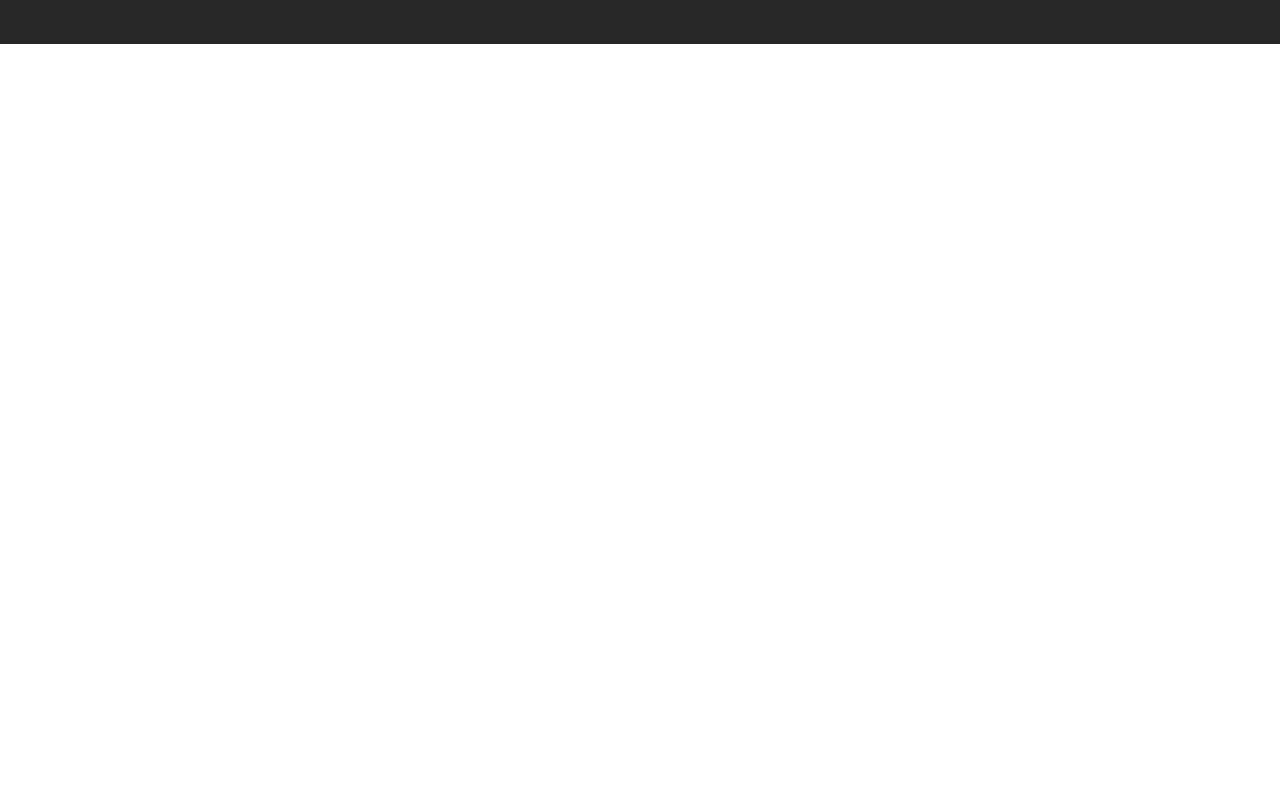
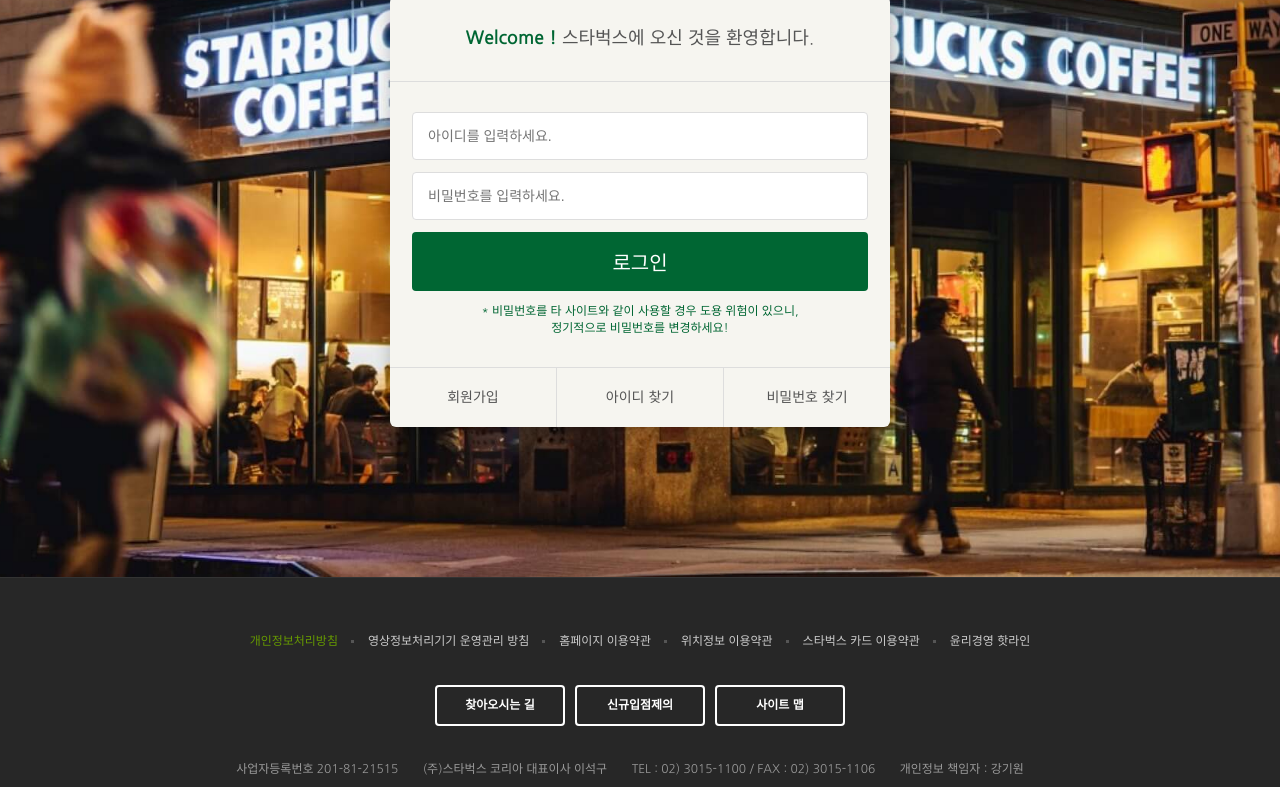
Before and after one commit to leejicircle/starter, a plain HTML site: page signin/index.html in a window 1280 px wide. Shown: the part 290-1077 px from the top of the page. Before the commit the page ends 800 px from the top, so only its background shows below. Drawn offline with nearby package versions, Linux system fonts and the light colour scheme.

Commit message:
로그인 페이지

```diff
--- /dev/null
+++ b/CSS/signin.css
@@ -0,0 +1,78 @@
+.signin {
+  margin-top: 120px;
+  padding: 100px 0 150px;
+  background-image: url("../images/signin_bg.jpg");
+  background-repeat: no-repeat;
+  background-position: center;
+  background-attachment: fixed;
+  background-size: cover;
+}
+.signin h1 {
+  color: #fff;
+  font-size: 30px;
+  font-weight: 700;
+  text-align: center;
+  margin-bottom: 24px;
+}
+.signin .signin_card {
+  width: 500px;
+  margin: 0 auto;
+  border-radius: 6px;
+  background-color: #f6f5f0;
+  box-shadow: 2px 2px 20px rgba(0, 0, 0, .3);
+  color: #555;
+}
+.signin .signin_card h2 {
+  padding: 30px;
+  font-size: 18px;
+  text-align: center;
+  border-bottom: 1px solid #ddd;
+}
+.signin .signin_card h2 strong {
+  color: #006633;
+  font-weight: 700;
+}
+.signin .signin_card form {
+  padding: 30px 22px;
+}
+.signin .signin_card form input {
+  width: 100%;
+  margin-bottom: 12px;
+  padding: 15px;
+  border: 1px solid #ddd;
+  border-radius: 4px;
+  outline: none;
+  box-sizing: border-box;
+  font-size: 14px;
+}
+.signin .signin_card form [type="submit"] {
+  background-color: #006633;
+  border: none;
+  color: #fff;
+  font-size: 20px;
+  cursor: pointer;
+}
+.signin .signin_card form p {
+  font-size: 12px;
+  color: #006633;
+  text-align: center;
+}
+.signin .signin_card .actions {
+  display: flex;
+  border-top: 1px solid #ddd;
+}
+.signin .signin_card .actions a {
+  flex-grow: 1;
+  flex-basis: 0;
+  text-align: center;
+  padding: 20px;
+  color: #555;
+  font-size: 14px;
+  border-right: 1px solid #ddd;
+}
+.signin .signin_card .actions a:last-child {
+  border-right: none;
+}
+.signin .signin_card .actions a:hover {
+  text-decoration: underline;
+}
--- a/signin/index.html
+++ b/signin/index.html
@@ -14,7 +14,8 @@
   <link rel="stylesheet" href="https://cdn.jsdelivr.net/npm/reset-css@5.0.2/reset.min.css">
   <link rel="preconnect" href="https://fonts.gstatic.com" />
   <link href="https://fonts.googleapis.com/css2?family=Nanum+Gothic:wght@400;700&display=swap" rel="stylesheet" />
-  <link rel="stylesheet" href="../Css/common.css">
+  <link rel="stylesheet" href="../css/common.css">
+  <link rel="stylesheet" href="../css/signin.css">
   <link rel="icon" href="/favicon.png">
   <link rel="stylesheet" href="https://fonts.googleapis.com/icon?family=Material+Icons" />
 
@@ -356,7 +357,29 @@
     </div>
 
   </header>
-  <section class="signin"></section>
+
+  <section class="signin">
+    <h1>로그인</h1>
+    <div class="signin_card">
+      <h2><strong>Welcome !</strong> 스타벅스에 오신 것을 환영합니다.</h2>
+      <form>
+        <input type="text" placeholder="아이디를 입력하세요."/>
+        <input type="password" placeholder="비밀번호를 입력하세요."/>
+        <input type="submit" value="로그인"/>
+        <p>
+          * 비밀번호를 타 사이트와 같이 사용할 경우 도용 위험이 있으니,<br>
+          정기적으로 비밀번호를 변경하세요!
+        </p>
+      </form>
+      <div class="actions">
+        <a href="#">회원가입</a>
+        <a href="#">아이디 찾기</a>
+        <a href="#">비밀번호 찾기</a>
+      </div>
+    </div>
+    </div>
+  </section>
+
 <footer>
   <div class="inner">
     <ul class="menu">
```
Also changed, not shown: index.html (+2 -2 lines).
